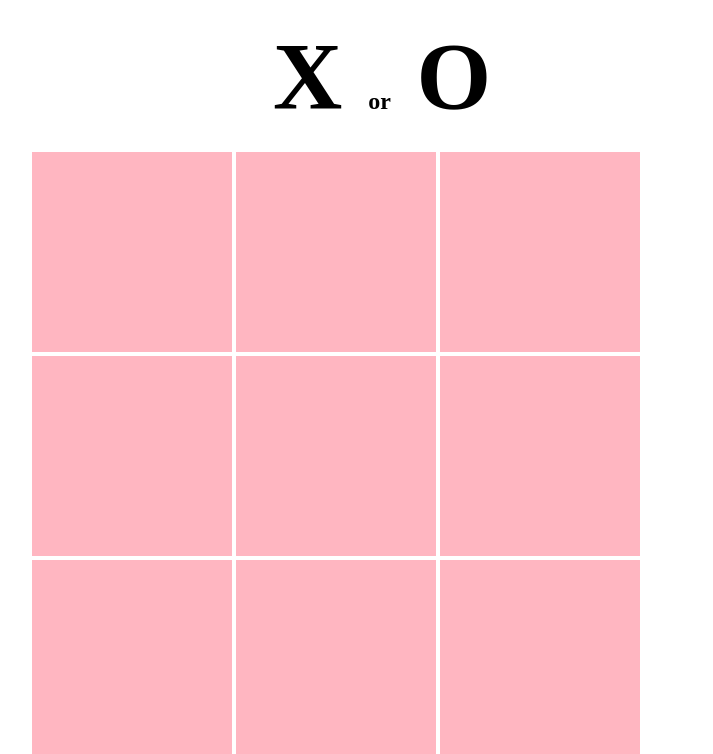
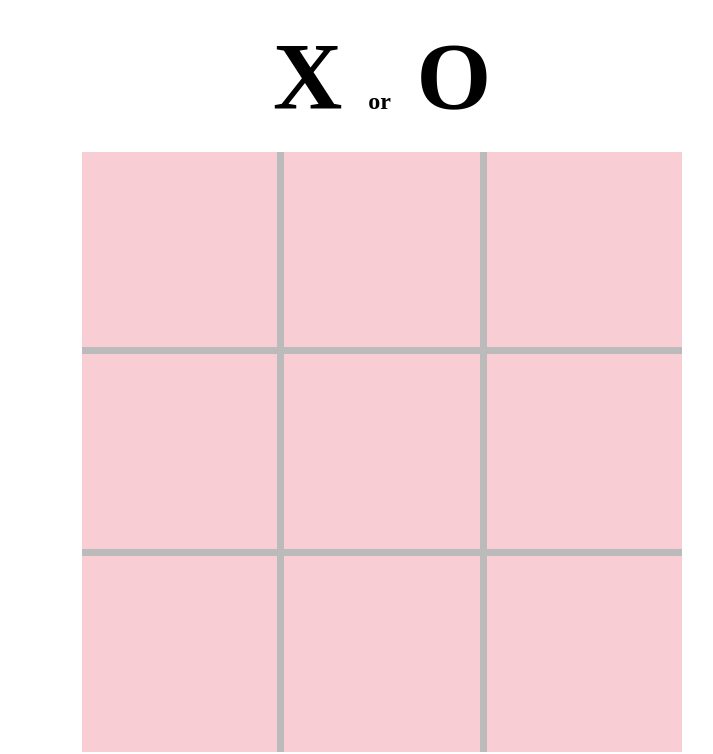
Before and after one commit to kristabel-wong/miniature-eureka, a plain HTML site: page index.html in a window 1280 px wide. Shown: the part 59-813 px from the top of the page, without its empty margins (258-971 px from the left). Drawn offline with Linux system fonts and the light colour scheme.

Commit message:
new approach

```diff
--- a/css/tictactoe.css
+++ b/css/tictactoe.css
@@ -1,5 +1,5 @@
 body {
-    width: 700px;
+    width: 800px;
     margin: 0 auto;
 }
 
@@ -12,18 +12,30 @@ span {
     padding: 20px;
 }
 
-.game-board {
-    margin: 0 auto;
+div {
+    text-align: center;
+    line-height: 195px;
 }
 
-.square {
-    display: inline-block;
+
+.gameboard {
+    margin: 0 auto;
     box-sizing: border-box;
-    width: 200px;
-    height: 200px;
-    background-color: lightpink;
+    width: 600px;
+    height: 600px;
+    display: grid;
+    grid-template-columns: repeat(3, 1fr); /* 3 columns each 1 fraction of free space*/
+    grid-template-rows: repeat(3, 1fr);
+    grid-gap: 7px;
+    background-color: rgb(187, 187, 187);
 }
 
+.box1, .box2, .box3, .box4, .box5, .box6, .box7, .box8, .box9 {
+    box-sizing: border-box;
+    width: 100%;
+    height: 100%;
+    background-color: rgb(248, 205, 212);
+}
 
 .nought {
     height: 120px;
--- a/index.html
+++ b/index.html
@@ -13,35 +13,49 @@
 
     <h2><span id="X">X</span> or <span id="O">O</span>  </h2>
 
-    <div class="game-board">
-        <div class="square top left">
-            <div class="place"></div>
+    <div class="gameboard">
+
+        <!-- <div class="box1">
+            <div class=""></div>
         </div>
-        <div class="square top middle">
-            <div class="place"></div>
+        <div class="box2">
+            <div class=""></div>
         </div>
-        <div class="square top right">
-            <div class="place"></div>
+        <div class="box3">
+            <div class=""></div>
         </div>
-        <div class="square middle left">
-            <div class="place"></div>
+        <div class="box4">
+            <div class=""></div>
         </div>
-        <div class="square middle">
-            <div class="place"></div>
+        <div class="box5">
+            <div class=""></div>
         </div>
-        <div class="square middle right">
-            <div class="place"></div>
+        <div class="box6">
+            <div class=""></div>
         </div>
-        <div class="square bottom left">
-            <div class="place"></div>
+        <div class="box7">
+            <div class=""></div>
         </div>
-        <div class="square bottom middle">
-            <div class="place"></div>
+        <div class="box8">
+            <div class=""></div>
         </div>
-        <div class="square bottom right">
-            <div class="place"></div>
-        </div>
+        <div class="box9">
+            <div class=""></div>
+        </div> -->
+        <div class="box1"></div>
+        <div class="box2"></div>
+        <div class="box3"></div>
+        <div class="box4"></div>
+        <div class="box5"></div>
+        <div class="box6"></div>
+        <div class="box7"></div>
+        <div class="box8"></div>
+        <div class="box9"></div>
 
+    </div>
+    <div class="winning-message">
+        <div class="winning-text"></div>
+        <button class="restart">Play Again</button>
     </div>
 
 
--- a/js/tic.js
+++ b/js/tic.js
@@ -1,15 +1,33 @@
+$(document).ready(function () {
 
-$(document).ready(function () {
-$('.square').on('click', function () {
-    $( this ).append('<div class="nought"></div>');
+    const gameboard = [
+        [$('.box1'),$('.box2'), $('.box3')],
+        [$('.box4'), $('.box5'), $('.box6')],
+        [$('.box7'), $('.box8'), $('.box9')]
+    ];
+
+    $('.box1').on('click', function () {
+        $( this ).text("X").css('font-size', '800%');
+    })
+
 });
 
+// $('.square').on('click', function () {
+//     $( this ).append('<div class="nought"></div>');
+// });
 
 
+// $('.square').on('click', function (){
+//     if ($(this).text().length === 1) { $(this).off('click')
+//     } else if(player===1) {
+//         $(this).text('O');
+//     }
+// });
 
 
+// $('.square div').on('click', function () {
+//     $( this ).addClass('nought');
+// });
 
 
-
-
-});
+// $('.square.top.left div').addClass('nought'); // this works for a specific one
```
